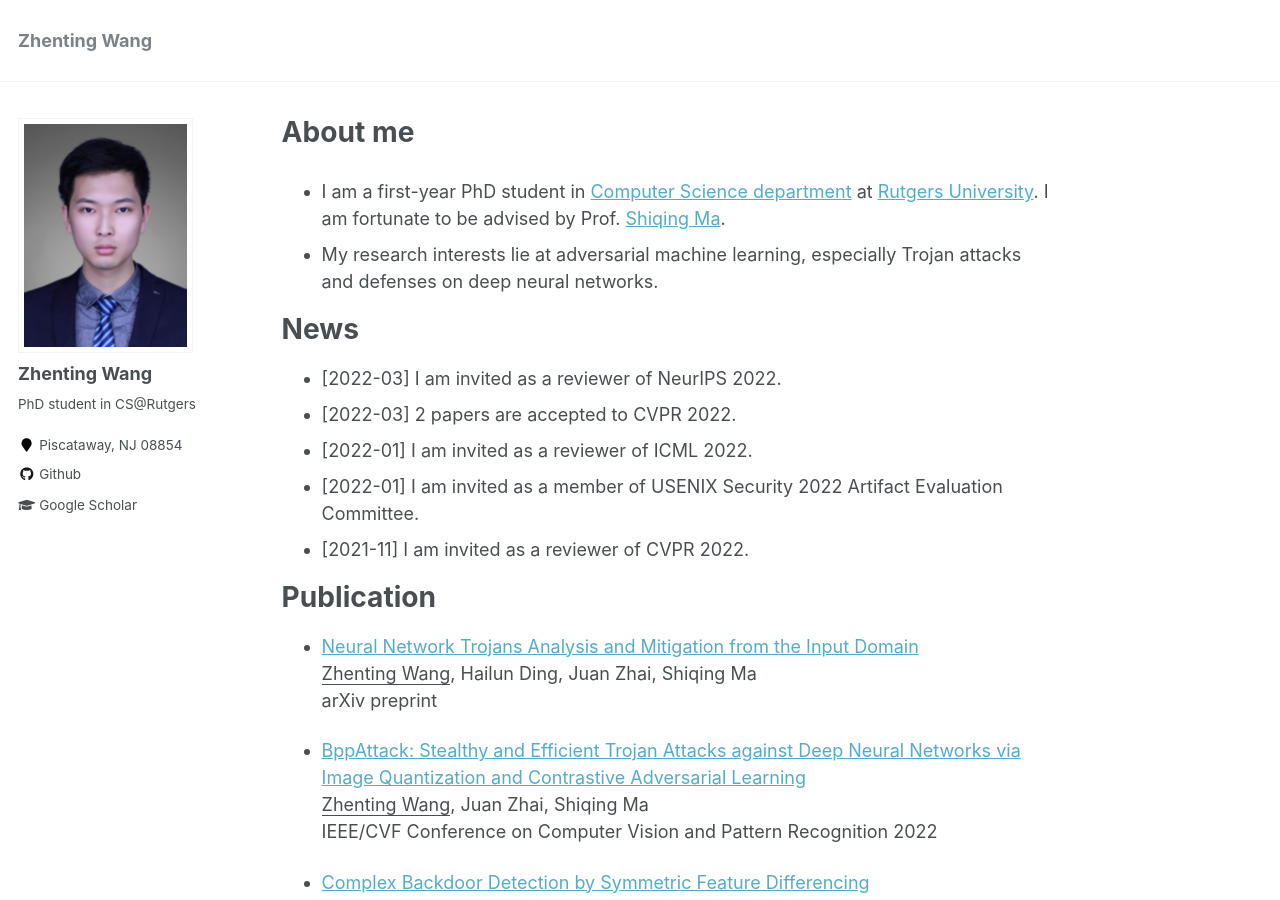
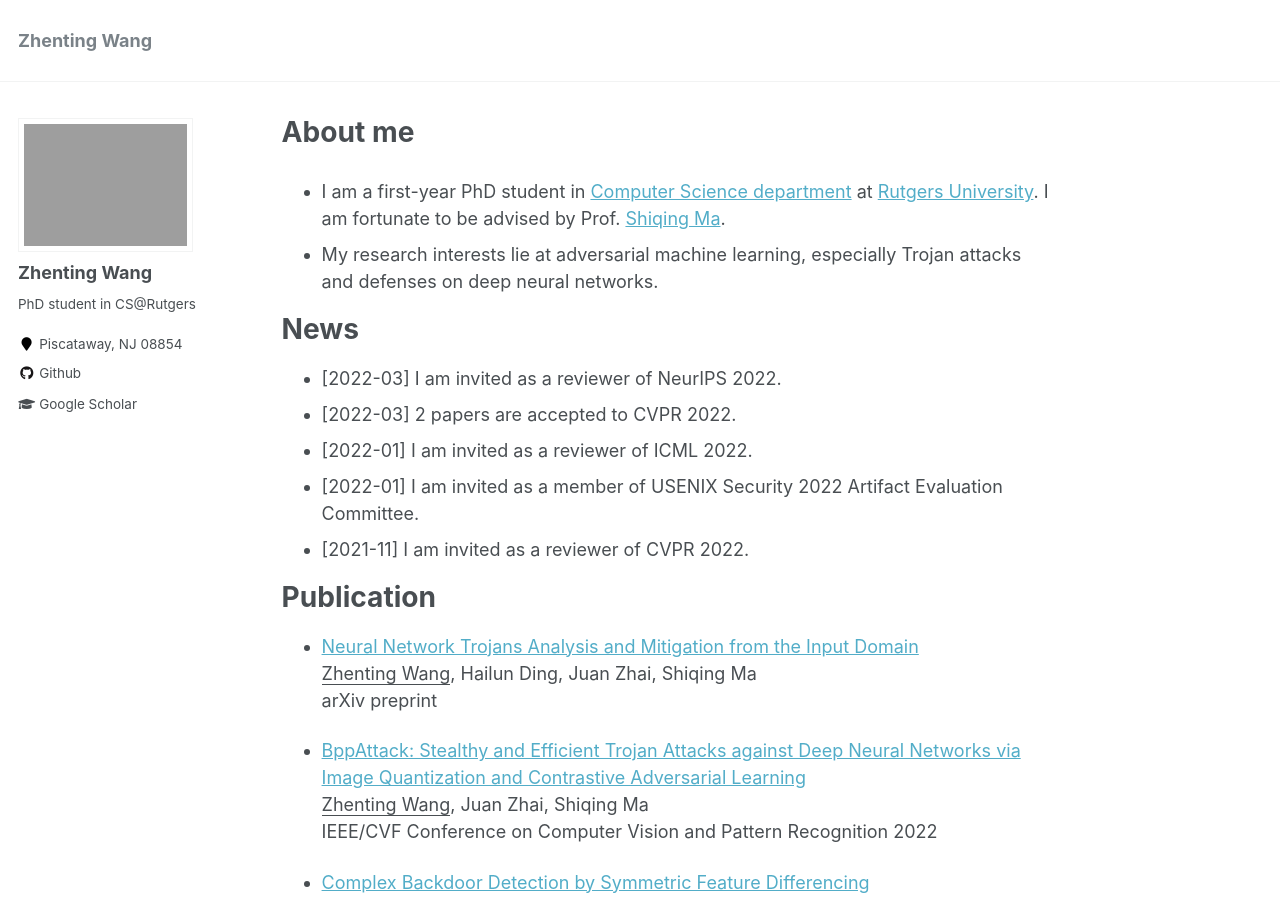
Before and after one commit to ZhentingWang/zhentingwang.github.io, a Jekyll site: the page built from _pages/about.md, in a window 1280 px wide and 900 px high. Built offline with Jekyll 4.4.1, drawn with Linux system fonts in a browser that asks for light colours.

Commit message:
Update _config.yml

```diff
--- a/_config.yml
+++ b/_config.yml
@@ -81,7 +81,7 @@ analytics:
 # Site Author
 author:
   name             : "Zhenting Wang"
-  avatar           : "photo_hq.jpg"
+  avatar           : #"photo_hq.jpg"
   bio              : "PhD student in CS@Rutgers"
   location         : "Piscataway, NJ 08854"
   employer         :
```
